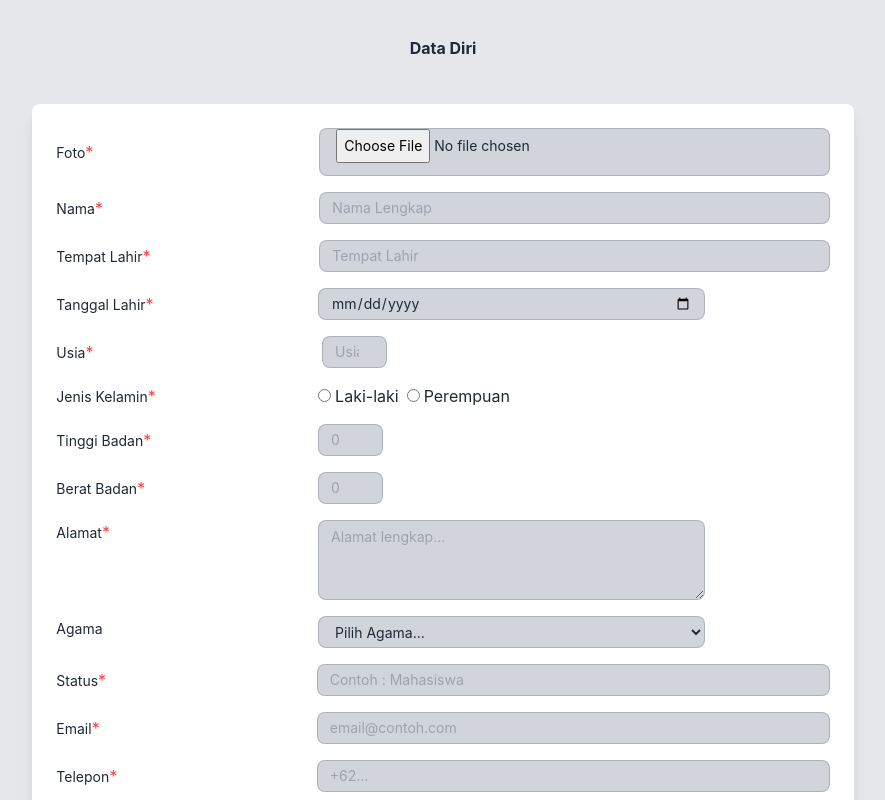
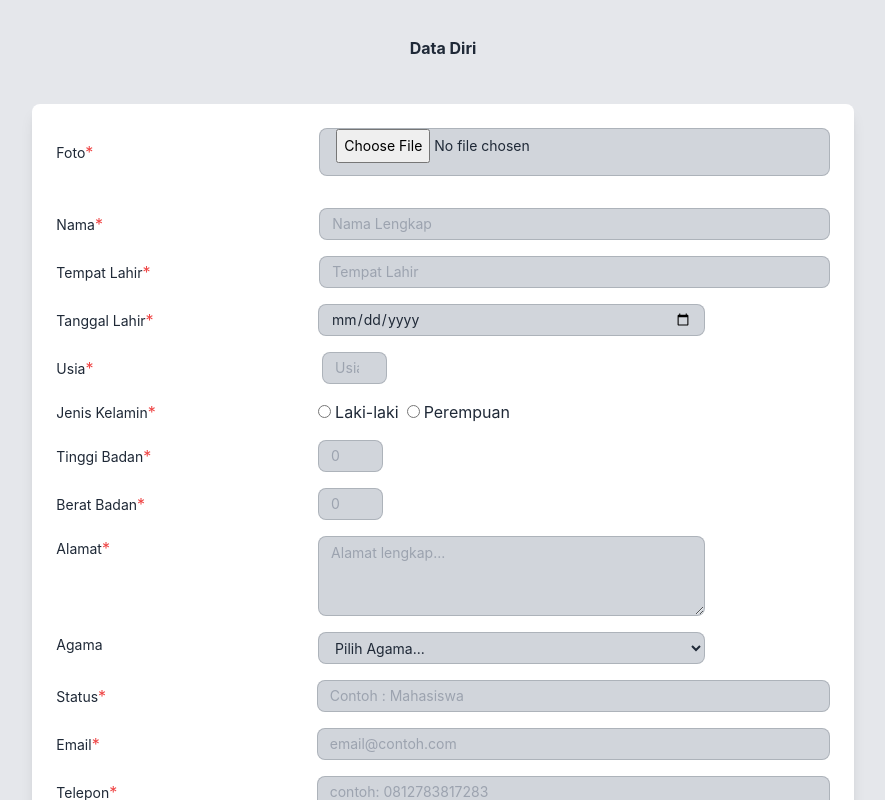
Before and after one commit to vikripermana21/PersonalWeb-Helsa, a React (Create React App) app in the folder frontend/: page /datadiri/create in a window 1280 px wide. Shown: the top 800 px of the page, without its empty margins (197-1082 px from the left). Built offline with nearby package versions, Linux system fonts and the light colour scheme.

Commit message:
update terbaru sebelum di merge sama ai

```diff
--- a/frontend/src/components/DataDiri/dataDiriCreate.js
+++ b/frontend/src/components/DataDiri/dataDiriCreate.js
@@ -82,9 +82,10 @@ const DataDiriCreate = () => {
                 type="file"
                 className="bg-gray-300 input input-bordered input-md w-2/3"
                 onChange={(e) => setFoto(e.target.files[0])}
+                required
               />
             </div>
-            <div className=" flex items-center">
+            <div className=" flex items-center mb-4">
               <label className="w-1/3 mr-2">
                 <span className="label-text"></span>
               </label>
@@ -113,6 +114,7 @@ const DataDiriCreate = () => {
                 placeholder="Nama Lengkap"
                 className="bg-gray-300 input input-bordered input-sm w-2/3"
                 onChange={(e) => setNama(e.target.value)}
+                required
               />
             </div>
             <div className="mb-4 flex items-center">
@@ -125,6 +127,7 @@ const DataDiriCreate = () => {
                 placeholder="Tempat Lahir"
                 className="bg-gray-300 input input-bordered input-sm w-2/3"
                 onChange={(e) => setTempatLahir(e.target.value)}
+                required
               />
             </div>
             <div className="mb-4">
@@ -137,6 +140,7 @@ const DataDiriCreate = () => {
                   type="date"
                   className="bg-gray-300 input input-bordered input-sm w-1/2"
                   onChange={(e) => setTanggalLahir(e.target.value)}
+                  required
                 />
               </div>
             </div>
@@ -150,6 +154,7 @@ const DataDiriCreate = () => {
                 placeholder="Usia"
                 className="bg-gray-300 input input-bordered input-sm w-1/12"
                 onChange={(e) => setUsia(e.target.value)}
+                required
               />
             </div>
             <div className="mb-4">
@@ -158,6 +163,7 @@ const DataDiriCreate = () => {
                   <span className="label-text">Jenis Kelamin</span>
                   <span className="text-red-500">*</span>
                 </label>
+                <fieldset>
                   <div className="flex">
                     <label className="mr-2">
                       <input
@@ -166,6 +172,7 @@ const DataDiriCreate = () => {
                         value="Laki-Laki"
                         className="mr-1"
                         onChange={(e) => setJenisKelamin(e.target.value)}
+                        required
                       />
                       Laki-laki
                     </label>
@@ -176,10 +183,13 @@ const DataDiriCreate = () => {
                         value="Perempuan"
                         className="mr-1"
                         onChange={(e) => setJenisKelamin(e.target.value)}
+                        required
                       />
                       Perempuan
                     </label>
                   </div>
+                </fieldset>
+
               </div>
             </div>
             <div className="mb-4">
@@ -193,6 +203,7 @@ const DataDiriCreate = () => {
                   placeholder="0"
                   className="bg-gray-300 input input-bordered input-sm w-1/12"
                   onChange={(e) => setTinggiBadan(e.target.value)}
+                  required
                 />
               </div>
             </div>
@@ -207,6 +218,7 @@ const DataDiriCreate = () => {
                   placeholder="0"
                   className="bg-gray-300 input input-bordered input-sm w-1/12"
                   onChange={(e) => setBeratBadan(e.target.value)}
+                  required
                 />
               </div>
             </div>
@@ -220,6 +232,7 @@ const DataDiriCreate = () => {
                   placeholder="Alamat lengkap..."
                   className="bg-gray-300 input input-bordered input-sm w-1/2 h-20"
                   onChange={(e) => setAlamat(e.target.value)}
+                  required
                 />
               </div>
             </div>
@@ -232,8 +245,9 @@ const DataDiriCreate = () => {
                   className="bg-gray-300 input input-sm input-bordered w-1/2"
                   size="1"
                   onChange={(e) => setAgama(e.target.value)}
+                  required
                 >
-                  <option value="">Pilih Agama...</option>
+                  <option disabled selected value="">Pilih Agama...</option>
                   <option value="Islam">Islam</option>
                   <option value="Kristen">Kristen</option>
                   <option value="Katolik">Katolik</option>
@@ -253,6 +267,7 @@ const DataDiriCreate = () => {
                 placeholder="Contoh : Mahasiswa"
                 className="bg-gray-300 input input-bordered input-sm w-2/3"
                 onChange={(e) => setStatus(e.target.value)}
+                required
               />
             </div>
             <div className="mb-4">
@@ -266,6 +281,7 @@ const DataDiriCreate = () => {
                   placeholder="email@contoh.com"
                   className="bg-gray-300 input input-bordered input-sm w-2/3"
                   onChange={(e) => setEmail(e.target.value)}
+                  required
                 />
               </div>
             </div>
@@ -276,10 +292,11 @@ const DataDiriCreate = () => {
                   <span className="text-red-500">*</span>
                 </label>
                 <input
-                  type="tel"
-                  placeholder="+62..."
+                  type="number"
+                  placeholder="contoh: 0812783817283"
                   className="bg-gray-300 input input-bordered input-sm w-2/3"
                   onChange={(e) => setTelp(e.target.value)}
+                  required
                 />
               </div>
             </div>
```
Also changed, not shown: 13 other files (tests, documents, lock files or other folders). Lines whose indentation alone changed are shown as unchanged.
